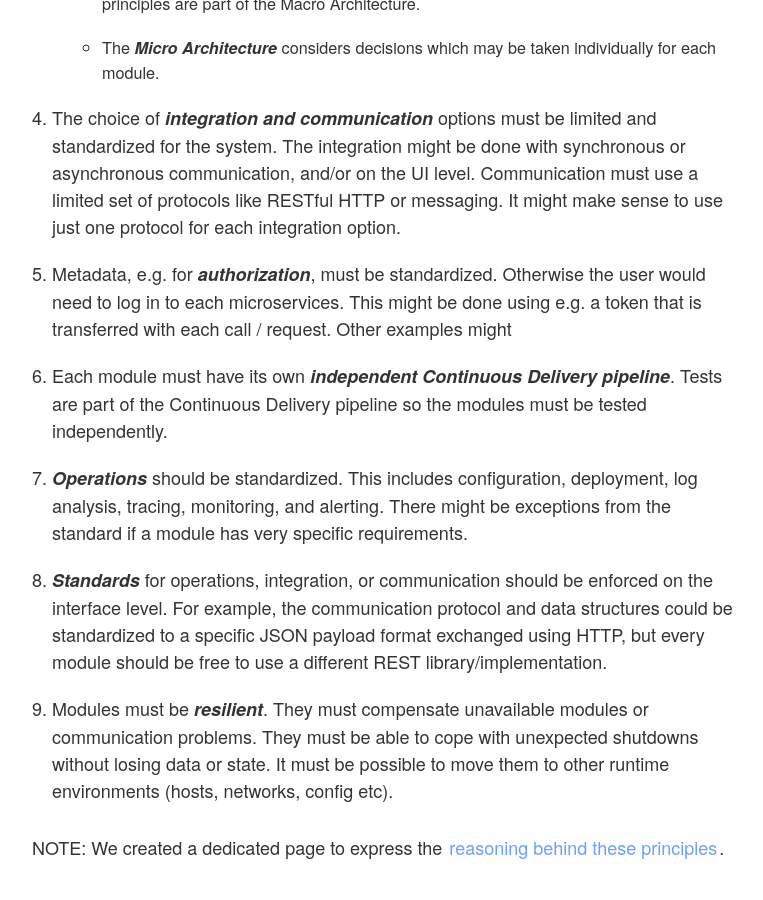
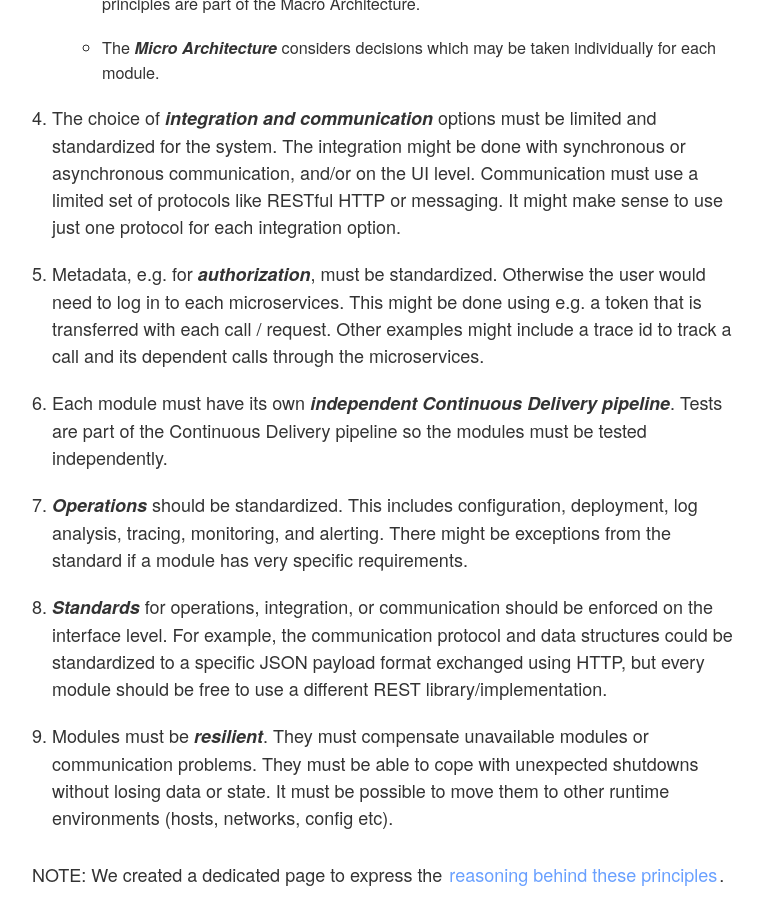
Before and after one commit to ISA-Principles/isa-principles.org, a Jekyll site: the page built from index.md, in a window 1280 px wide and 900 px high, scrolled down 1504 px. Shown: the whole window, without its empty margins (128-891 px from the left). Built offline with Jekyll 4.4.1, drawn with Linux system fonts in a browser that asks for light colours.

Commit message:
Update index.md

```diff
--- a/index.md
+++ b/index.md
@@ -58,7 +58,7 @@ or maybe even a completely different approach.
 5. Metadata, e.g. for *authorization*, must be
    standardized. Otherwise the user would need to log in to each microservices.
    This might be done using e.g. a token that is transferred with each call / request.
-   Other examples might
+   Other examples might include a trace id to track a call and its dependent calls through the microservices.
 
 6. Each module must have its own *independent Continuous Delivery
    pipeline*. Tests are part of the Continuous Delivery pipeline so the
```
